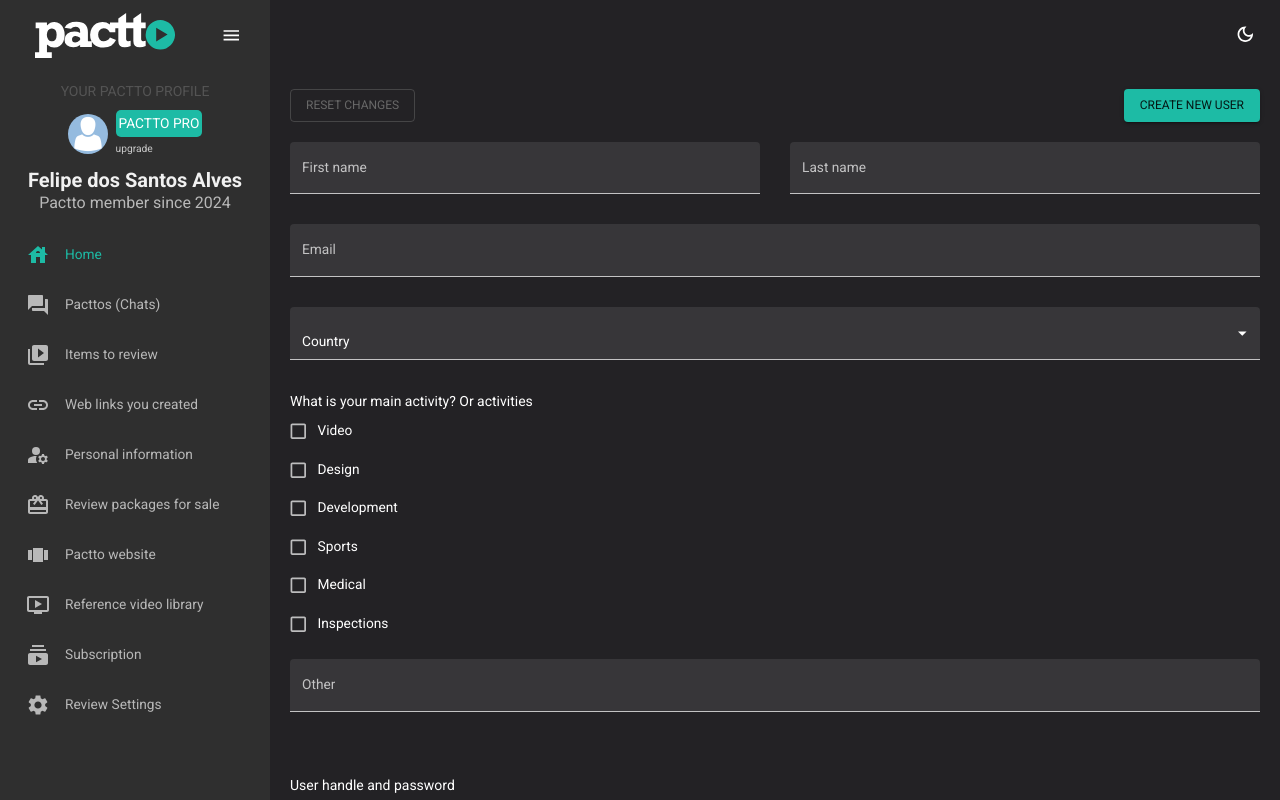
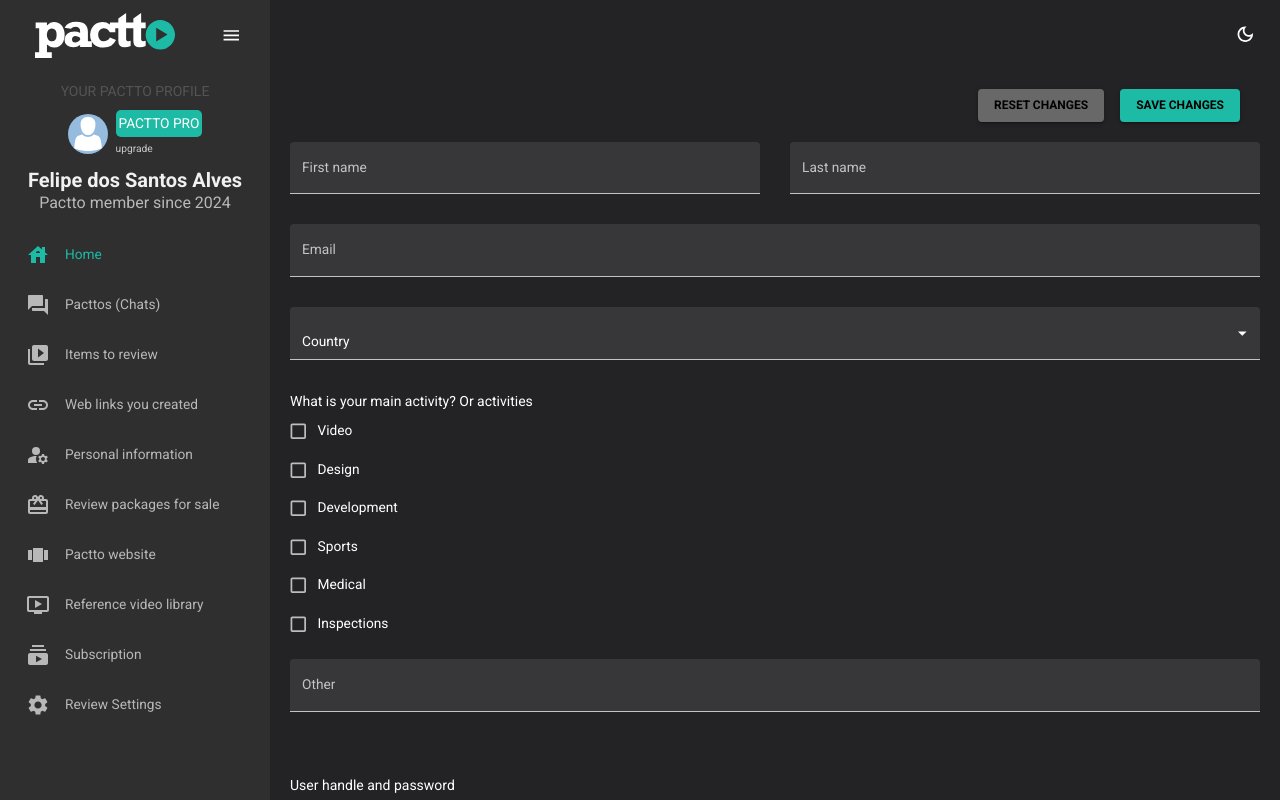
Before and after one commit to felpsalvs/web-admin, a React (Vite) app: page /info in a window 1280 px wide. Shown: the top 800 px of the page. Built offline with nearby package versions, Linux system fonts and the light colour scheme; the HTML template or start-up script is replaced by a standard one.

Commit message:
chore: adds new sections and styles for texts

```diff
--- a/src/scenes/info/index.jsx
+++ b/src/scenes/info/index.jsx
@@ -1,8 +1,16 @@
-import { Box, Button, TextField, MenuItem, Select, FormControlLabel, Checkbox, Typography } from "@mui/material";
-import { Formik } from "formik";
-import * as yup from "yup";
-import useMediaQuery from "@mui/material/useMediaQuery";
-
+import {
+	Box,
+	Button,
+	TextField,
+	MenuItem,
+	Select,
+	FormControlLabel,
+	Checkbox,
+	Typography,
+} from "@mui/material"
+import { Formik } from "formik"
+import * as yup from "yup"
+import useMediaQuery from "@mui/material/useMediaQuery"
 
 const checkoutSchema = yup.object().shape({
 	firstName: yup.string().required("required"),
@@ -16,7 +24,7 @@
 		.string()
 		.oneOf([yup.ref("password"), null], "Passwords must match")
 		.required("required"),
-});
+})
 
 const initialValues = {
 	firstName: "",
@@ -27,23 +35,31 @@
 	otherActivity: "",
 	password: "",
 	confirmPassword: "",
-};
+}
 
 const countries = [
-  "United States", "Canada", "United Kingdom", "Australia", "Germany", "France",
-  "Brazil", "China", "India", "Japan", // ... Adicione outros países conforme necessário
-];
+	"United States",
+	"Canada",
+	"United Kingdom",
+	"Australia",
+	"Germany",
+	"France",
+	"Brazil",
+	"China",
+	"India",
+	"Japan",
+]
 
 const Info = () => {
-  const isNonMobile = useMediaQuery("(min-width:600px)");
+	const isNonMobile = useMediaQuery("(min-width:600px)")
 
-  const handleFormSubmit = (values) => {
-    console.log(values);
-  };
+	const handleFormSubmit = values => {
+		console.log(values)
+	}
 
-  const handleReset = (resetForm) => {
-    resetForm();
-  };
+	const handleReset = resetForm => {
+		resetForm()
+	}
 
 	return (
 		<Box m="20px">
@@ -52,14 +68,47 @@
 				initialValues={initialValues}
 				validationSchema={checkoutSchema}
 			>
-        {({ values, errors, touched, handleBlur, handleChange, handleSubmit, resetForm }) => (
+				{({
+					values,
+					errors,
+					touched,
+					handleBlur,
+					handleChange,
+					handleSubmit,
+					resetForm,
+				}) => (
 					<form onSubmit={handleSubmit}>
-            <Box display="flex" justifyContent="space-between" mb="20px">
-              <Button color="primary" variant="outlined" onClick={() => handleReset(resetForm)}>
+						<Box
+							sx={{
+								display: "flex",
+								justifyContent: "flex-end",
+								gap: 1,
+								margin: "20px",
+							}}
+						>
+							<Button
+								color="primary"
+								variant="contained"
+								onClick={() => handleReset(resetForm)}
+								sx={{
+									ml: 1,
+									color: "#000",
+									fontWeight: "600",
+								}}
+							>
 								Reset Changes
 							</Button>
-              <Button type="submit" color="secondary" variant="contained">
-                Create New User
+							<Button
+								type="submit"
+								color="secondary"
+								variant="contained"
+								sx={{
+									ml: 1,
+									color: "#000",
+									fontWeight: "600",
+								}}
+							>
+								Save Changes
 							</Button>
 						</Box>
 
@@ -124,22 +173,31 @@
 								<MenuItem value="" disabled>
 									Country
 								</MenuItem>
-                {countries.map((country) => (
+								{countries.map(country => (
 									<MenuItem key={country} value={country}>
 										{country}
 									</MenuItem>
 								))}
 							</Select>
 
-              {/* New Section: Main Activities */}
 							<Box gridColumn="span 4">
-                <Typography variant="h6">What is your main activity? Or activities</Typography>
-                {["Video", "Design", "Development", "Sports", "Medical", "Inspections"].map((activity) => (
+								<Typography variant="h6">
+									What is your main activity? Or activities
+								</Typography>
+								{[
+									"Video",
+									"Design",
+									"Development",
+									"Sports",
+									"Medical",
+									"Inspections",
+								].map(activity => (
 									<FormControlLabel
 										key={activity}
 										control={
 											<Checkbox
 												name="activities"
+												color="profile"
 												value={activity}
 												checked={values.activities.includes(activity)}
 												onChange={handleChange}
@@ -162,7 +220,6 @@
 								/>
 							</Box>
 
-              {/* New Section: User handle and password */}
 							<Box gridColumn="span 4" mt={4}>
 								<Typography variant="h6">User handle and password</Typography>
 								<TextField
@@ -206,19 +263,18 @@
 								/>
 							</Box>
 
-              {/* New Section: Deletion Notice */}
 							<Box gridColumn="span 4" mt={2}>
 								<Typography variant="caption">
-                  To delete your Pactto account and remove your data permanently from all Pactto apps and services, please click here.
+									To delete your Pactto account and remove your data permanently
+									from all Pactto apps and services, please click here.
 								</Typography>
 							</Box>
-
 						</Box>
 					</form>
 				)}
 			</Formik>
 		</Box>
-  );
-};
+	)
+}
 
-export default Info;
+export default Info
```
Lines whose indentation alone changed are shown as unchanged.
